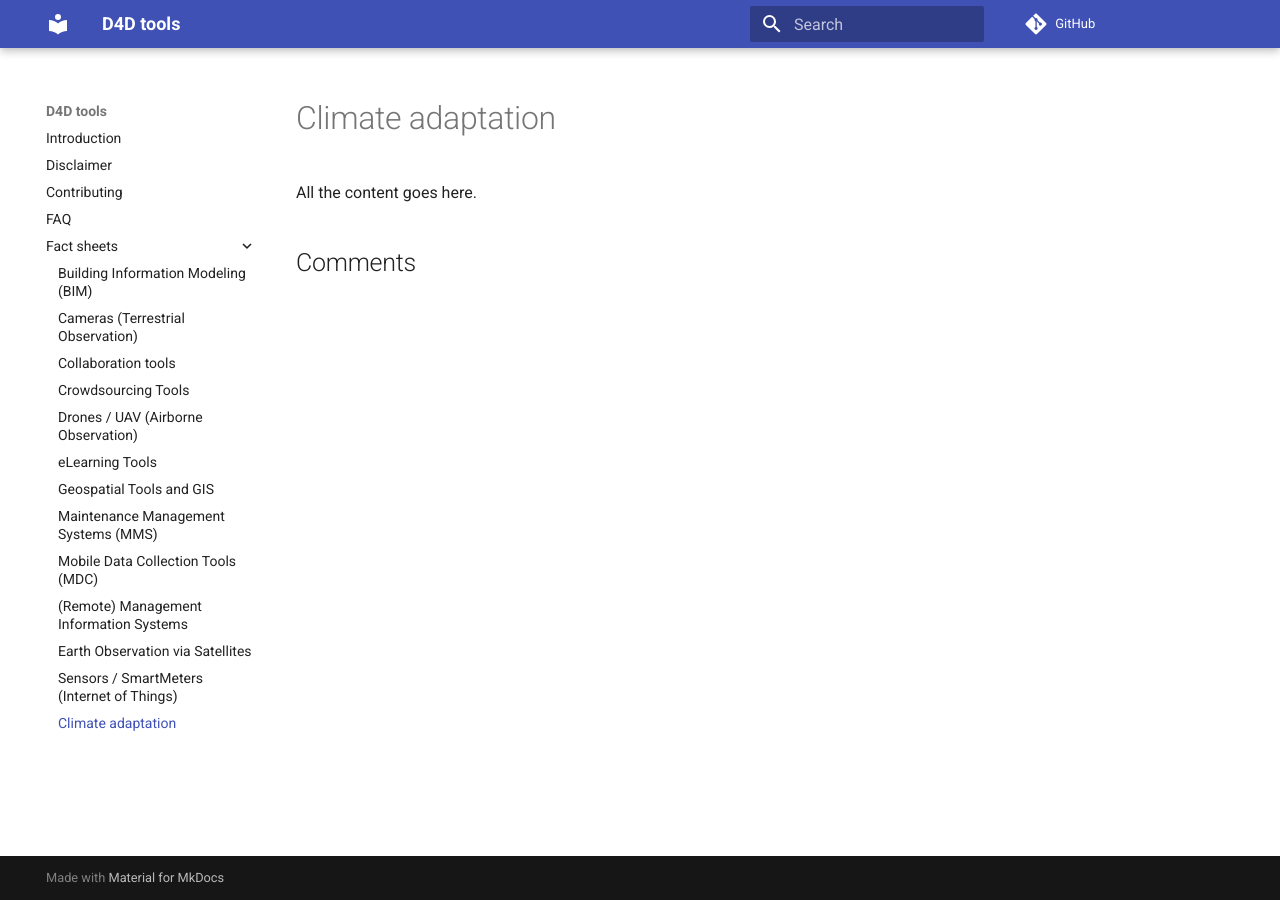
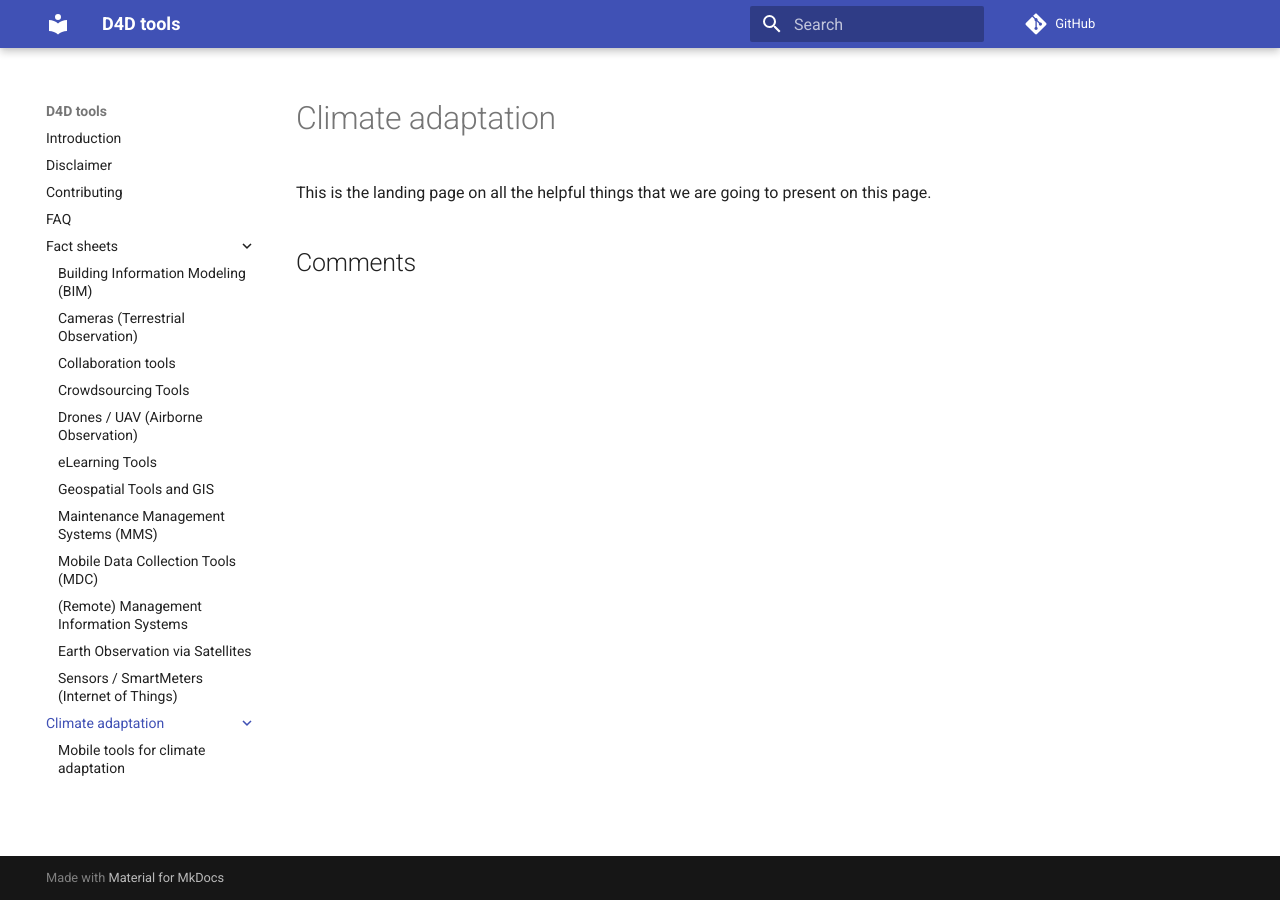
Before and after one commit to openkfw/d4dtools, an MkDocs documentation site: the page built from docs/climate-adaptation/index.md, in a window 1280 px wide. Built offline with MkDocs 1.6.1 and Material for MkDocs 9.7.7, drawn with Linux system fonts in a browser that asks for light colours; comment, search, counter and statistics services are not loaded.

Commit message:
A simple mock-up.

```diff
--- a/docs/climate-adaptation.md
+++ /dev/null
@@ -1,7 +0,0 @@
----
-comments: true
----
-
-# Climate adaptation
-
-All the content goes here.
--- /dev/null
+++ b/docs/climate-adaptation/index.md
@@ -0,0 +1,7 @@
+---
+comments: true
+---
+
+# Climate adaptation
+
+This is the landing page on all the helpful things that we are going to present on this page.
--- a/mkdocs.yml
+++ b/mkdocs.yml
@@ -7,6 +7,7 @@ theme:
     - navigation.tracking
     - navigation.expand
     - toc.follow
+    - navigation.indexes
   custom_dir: overrides
 
 repo_url: https://github.com/openkfw/d4dtools
@@ -30,7 +31,9 @@ nav:
     - "rmis.md"
     - "satellites.md"
     - "sensors.md"
-    - "climate-adaptation.md"
+  - "Climate adaptation":
+    - climate-adaptation/index.md
+    - climate-adaptation/mobile-tools.md
 
 
 markdown_extensions:
```
Also changed, not shown: docs/climate-adaptation/mobile-tools.md (added, +7 -0 lines), pyproject.toml (added, +16 -0 lines), 1 other file.
